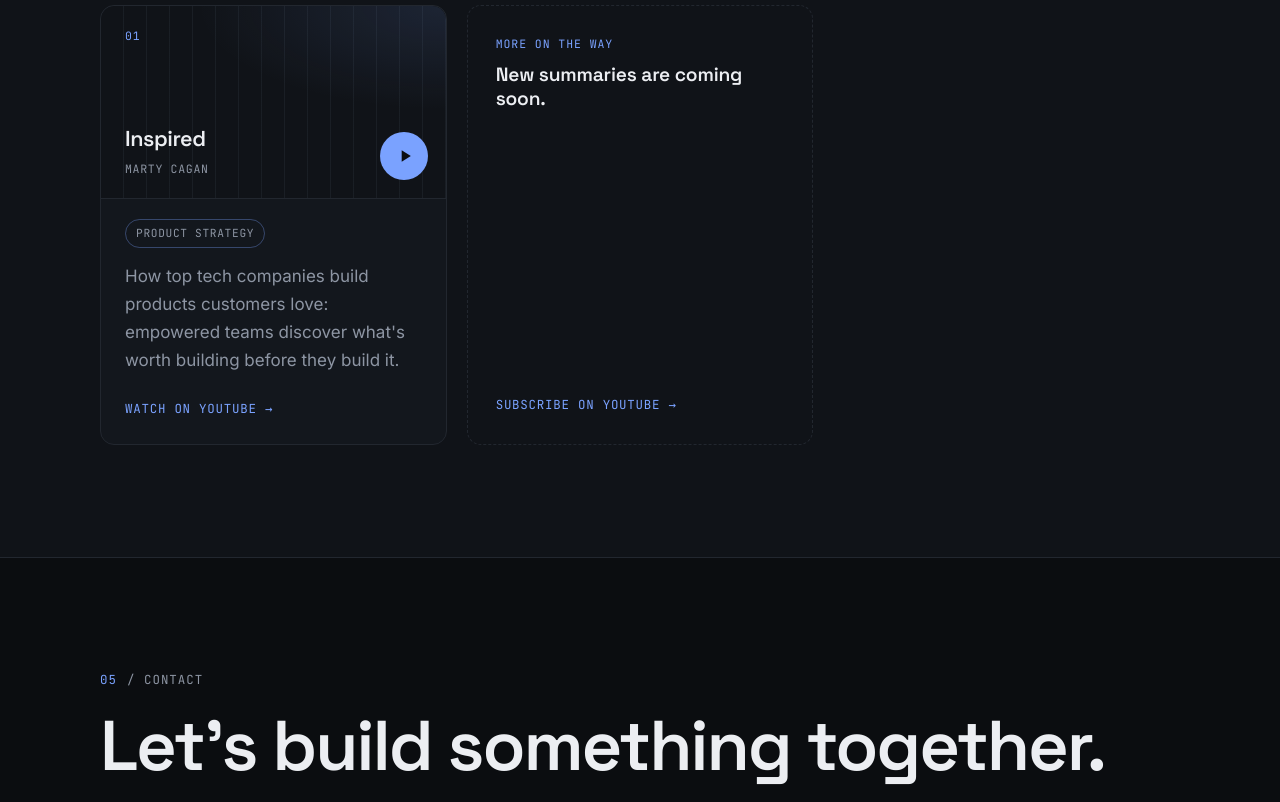
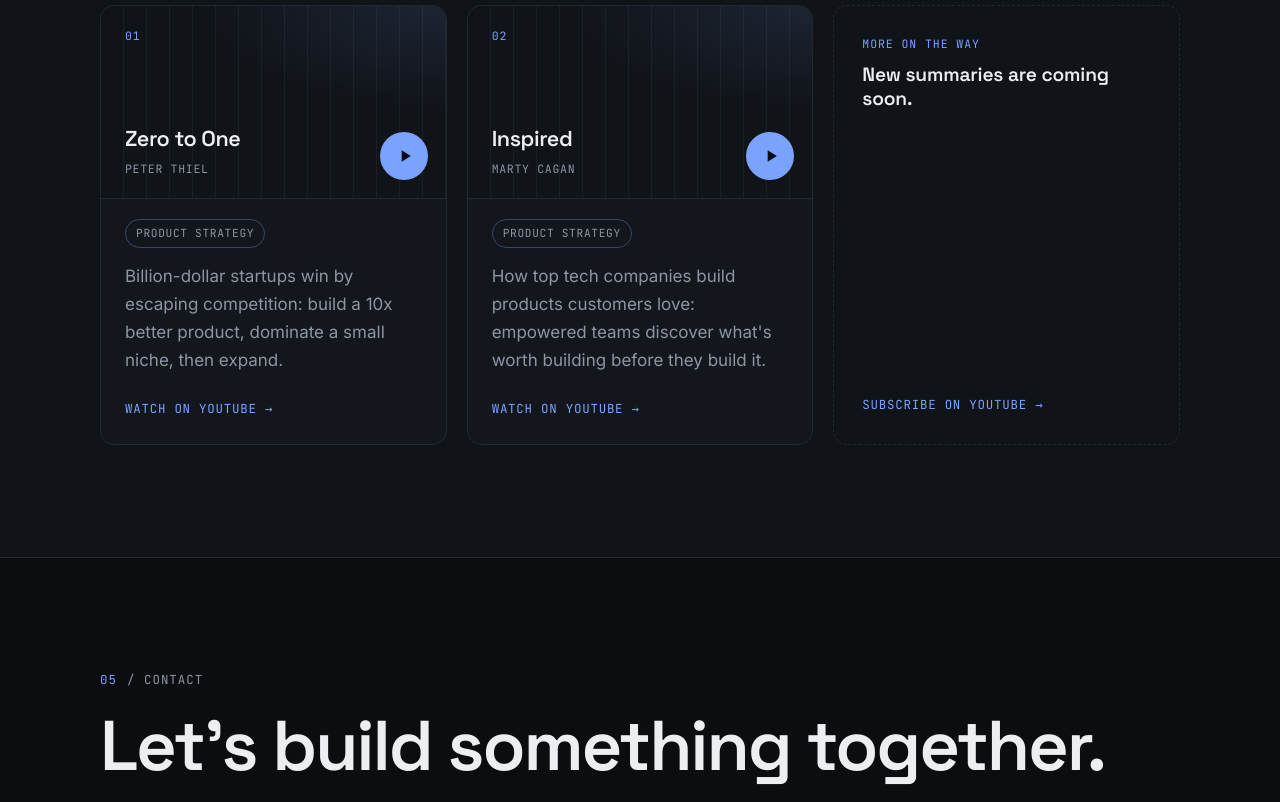
Before and after one commit to stochastic33/benlindsaynet, a plain HTML site: page public/index.html in a window 1280 px wide. Shown: the part 3551-4353 px from the top of the page. Drawn offline with Linux system fonts and the light colour scheme.

Commit message:
Knowledge base: add Zero to One video
Co-Authored-By: Claude Opus 5.5 <noreply@anthropic.com>
Claude-Session: https://claude.ai/code/session_01MA5aSDM6vY6mxNAFuLHQVs

```diff
--- a/public/index.html
+++ b/public/index.html
@@ -205,7 +205,7 @@
 
   <script src="js/main.js?v=20261120d"></script>
   <script src="js/orb.js?v=20261120d"></script>
-  <script src="js/videos.js?v=20261120d"></script>
+  <script src="js/videos.js?v=20261121a"></script>
   <script src="js/knowledge.js?v=20261120d"></script>
 </body>
 </html>
--- a/public/js/videos.js
+++ b/public/js/videos.js
@@ -31,6 +31,14 @@
 window.PM_VIDEOS = [
 
   {
+    title: "Zero to One",
+    author: "Peter Thiel",
+    takeaway: "Billion-dollar startups win by escaping competition: build a 10x better product, dominate a small niche, then expand.",
+    area: "Product Strategy",
+    youtube: "sZgWTwf6YHY"
+  },
+
+  {
     title: "Inspired",
     author: "Marty Cagan",
     takeaway: "How top tech companies build products customers love: empowered teams discover what's worth building before they build it.",
```
